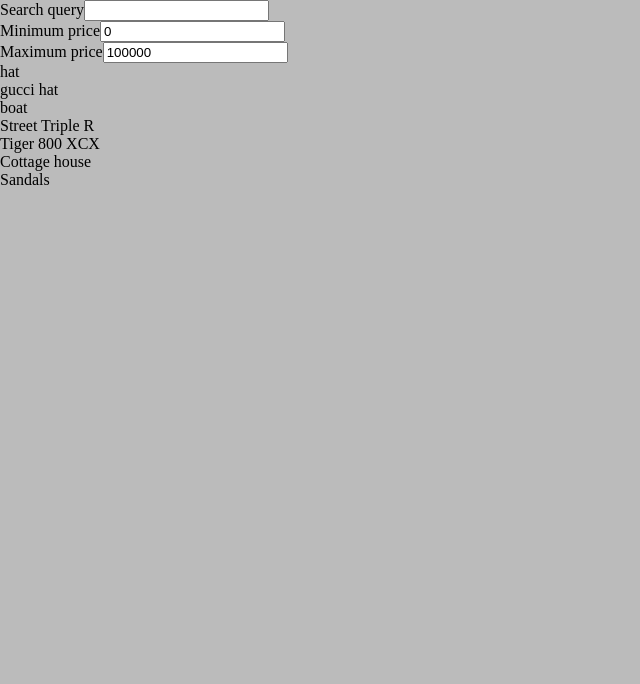
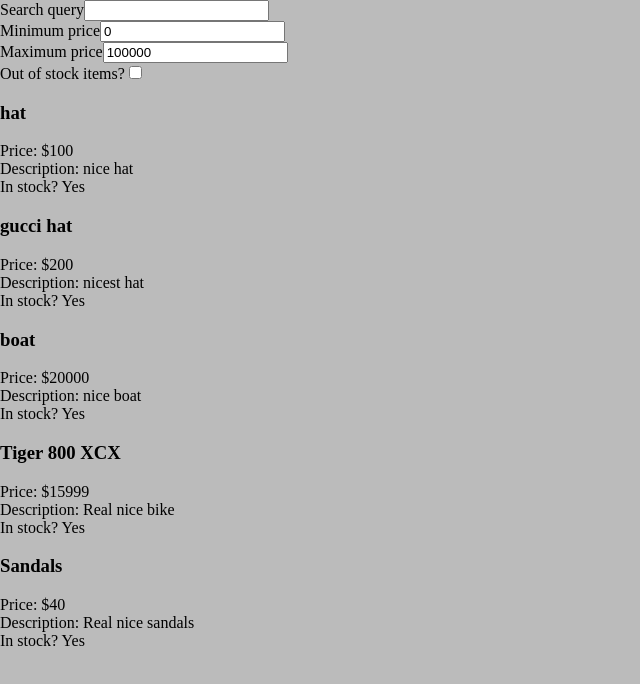
Before and after one commit to superturboryan/SearchField-React-Redux, a React app: page / in a window 1280 px wide. Shown: the top 684 px of the page, without its empty margins (0-640 px from the left). Built offline with nearby package versions, Linux system fonts and the light colour scheme.

Commit message:
Add checkbox to check if item is in stock. Make changes to store and mapStateToProps

```diff
--- a/src/Search.jsx
+++ b/src/Search.jsx
@@ -18,8 +18,19 @@
    }
 
    handleMaximumPrice = evt => {
+      if (event.target.value === "") {
+         this.props.dispatch({ type: 'minimum-price', price: 0 })
+         return;
+      }
       let price = parseInt(evt.target.value)
       this.props.dispatch({ type: 'maximum-price', price: price })
+   }
+
+   handleInStock = event => {
+      if (event.target.value === "on") {
+         this.props.dispatch({ type: 'change-instock' })
+         // console.log("Event recognized!")
+      }
    }
 
    render = () => {
@@ -37,6 +48,10 @@
                Maximum price
                <input type="text" onChange={this.handleMaximumPrice} value={this.props.maxPrice} />
             </div>
+            <div>
+               Out of stock items?
+               <input type="checkbox" onChange={this.handleInStock} />
+            </div>
          </div>)
    }
 
@@ -46,7 +61,8 @@
    return {
       query: st.searchQuery,
       minPrice: st.min,
-      maxPrice: st.max
+      maxPrice: st.max,
+      inStock: st.inStock
    }
 }
 
--- a/src/SearchResults.jsx
+++ b/src/SearchResults.jsx
@@ -12,9 +12,27 @@
          return this.props.minPrice < item.price
       })
 
+      results = results.filter(item => {
+         return this.props.maxPrice > item.price
+      })
+
+      if (this.props.inStock) {
+
+         results = results.filter(item => {
+            return item.inStock
+         })
+      }
+
       return (<div>
          {results.map(r => {
-            return (<div>{r.name}</div>)
+            return (
+               <div>
+                  <h3>{r.name}</h3>
+                  <div>Price: ${r.price}</div>
+                  <div>Description: {r.description}</div>
+                  <div>In stock? {r.inStock ? "Yes" : "No"}</div>
+               </div>
+            )
          })}
       </div>)
    }
@@ -23,7 +41,8 @@
    return {
       query: st.searchQuery,
       minPrice: st.min,
-      maxPrice: st.max
+      maxPrice: st.max,
+      inStock: st.inStock
    }
 }
 let SearchResults = connect(mapStateToProps)(UnconnectedSearchResults)
--- a/src/data.js
+++ b/src/data.js
@@ -2,36 +2,43 @@
    id: "ab23s",
    price: 100,
    name: "hat",
-   description: "nice hat"
+   description: "nice hat",
+   inStock: true
 }, {
    id: "ab23s",
    price: 200,
    name: "gucci hat",
-   description: "nicest hat"
+   description: "nicest hat",
+   inStock: true
 }, {
    id: "ab23s",
    price: 20000,
    name: "boat",
-   description: "nice boat"
+   description: "nice boat",
+   inStock: true
 }, {
    id: "str6",
    price: 12999,
    name: "Street Triple R",
-   description: "Nice bike"
+   description: "Nice bike",
+   inStock: false
 }, {
    id: "tig8",
    price: 15999,
    name: "Tiger 800 XCX",
-   description: "Real nice bike"
+   description: "Real nice bike",
+   inStock: true
 }, {
    id: "hous",
    price: 250000,
    name: "Cottage house",
-   description: "Real nice river"
+   description: "Real nice river",
+   inStock: false
 }, {
    id: "sands",
    price: 40,
    name: "Sandals",
-   description: "Real nice sandals"
+   description: "Real nice sandals",
+   inStock: true
 }]
 export default items
--- a/src/store.js
+++ b/src/store.js
@@ -9,12 +9,16 @@
    if (action.type === "maximum-price") {
       return { ...state, max: action.price }
    }
+   if (action.type === "change-instock") {
+      return { ...state, inStock: !state.inStock }
+   }
+
    return state
 }
 
 const store = createStore(
    reducer,
-   { searchQuery: "", min: 0, max: 100000 },
+   { searchQuery: "", min: 0, max: 100000, inStock: true },
    window.__REDUX_DEVTOOLS_EXTENSION__ && window.__REDUX_DEVTOOLS_EXTENSION__()
 )
 
```
